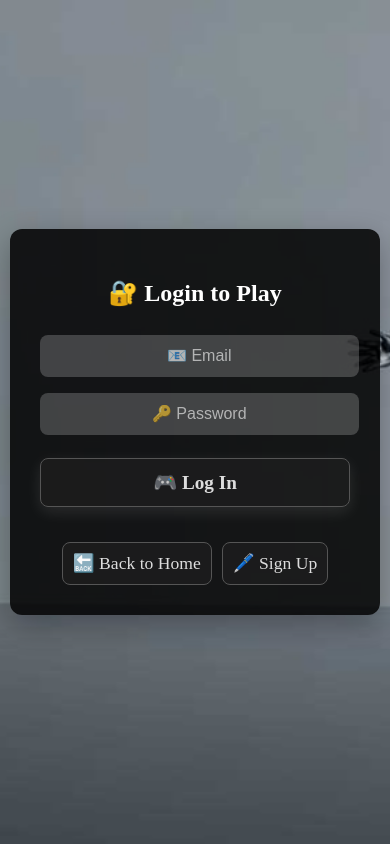
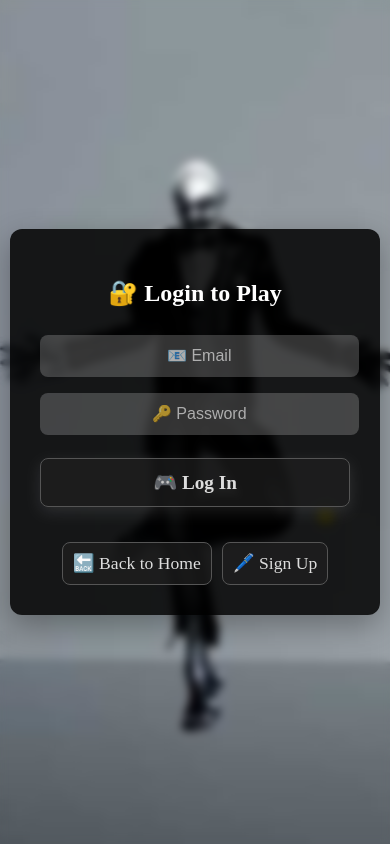
Before and after one commit to crystalthedeveloper/The-Developer-Clown-Hunt-FPS, a React (Vite) app: page / in a window 390 px wide. Built offline with nearby package versions, Linux system fonts and the light colour scheme; no server answers.

Commit message:
css and darker

```diff
--- a/src/components/GameCanvas.tsx
+++ b/src/components/GameCanvas.tsx
@@ -163,7 +163,7 @@ function GameCanvas() {
             <Scoreboard />
             <Canvas shadows camera={{ position: [0, 10, 25], fov: 50 }} style={{ height: "100%", width: "100%" }}>
                 <Suspense fallback={<Html center>Loading...</Html>}>
-                    <Environment preset="studio" background backgroundBlurriness={0.5} />
+                    <Environment preset="studio" background backgroundBlurriness={0.3} />
                     <Physics gravity={[0, -50, 0]}>
                         <Player ref={playerRef} bulletsRef={bulletsRef} onDie={() => setGameOver("lose")} />
                         <Ground size={[groundSize, groundSize]} />
--- a/src/css/GameMenu.css
+++ b/src/css/GameMenu.css
@@ -23,6 +23,7 @@
     width: 100%;
     height: 100%;
     z-index: -1;
+    backdrop-filter: blur(4px);
 }
 
 .game-menu-content {
@@ -82,7 +83,8 @@
     transform: scale(0.95);
 }
 
-.status-message, .error-message {
+.status-message,
+.error-message {
     font-size: 14px;
     margin-top: 5px;
 }
@@ -98,3 +100,11 @@
 .brand {
     color: #ffe600;
 }
+
+/* 📱 Mobile Optimizations */
+@media (max-width: 768px) {
+
+    .game-menu {
+        background: url('/game-screenshot-mobile.jpg') center/cover no-repeat;
+    }
+}
--- a/src/css/LoginScreen.css
+++ b/src/css/LoginScreen.css
@@ -23,6 +23,7 @@
     width: 100%;
     height: 100%;
     z-index: -1;
+    backdrop-filter: blur(4px);
 }
 
 /* Make sure it fades in */
@@ -126,3 +127,11 @@ input::placeholder {
     background: rgba(50, 50, 50, 0.9);
     transform: scale(1.05);
 }
+
+/* 📱 Mobile Optimizations */
+@media (max-width: 768px) {
+
+    .login-screen {
+        background: url('/game-screenshot-mobile.jpg') center/cover no-repeat;
+    }
+}
--- a/src/css/WelcomeScreen.css
+++ b/src/css/WelcomeScreen.css
@@ -21,6 +21,7 @@
     width: 100%;
     height: 100%;
     z-index: -1;
+    backdrop-filter: blur(4px);
 }
 
 .welcome-screen.fade-in {
@@ -101,6 +102,11 @@
 /* 📱 Mobile Optimizations */
 @media (max-width: 768px) {
 
+    .welcome-screen {
+        background: url('/game-screenshot-mobile.jpg') center/cover no-repeat;
+    }
+
+
     .button-container {
         flex-direction: row;
         gap: 10px;
```
Also changed, not shown: public/game-screenshot-mobile.jpg (added).
